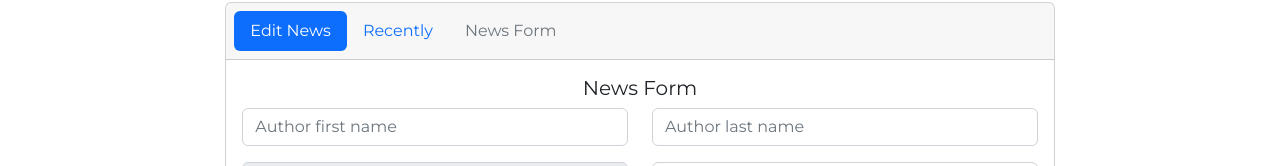
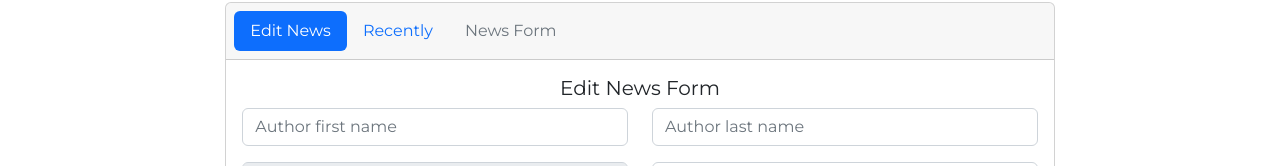
Before and after one commit to Enowizzy/react-app, a React (Create React App) app: page /admin/edit-news/1 in a window 1280 px wide. Shown: the part 126-292 px from the top of the page. Built offline with nearby package versions, Linux system fonts and the light colour scheme.

Commit message:
edit news view

```diff
--- a/src/admin/components/edit-news/editNews.js
+++ b/src/admin/components/edit-news/editNews.js
@@ -39,7 +39,7 @@ const EditNews = () => {
                     </ul>
                 </div>
                 <div class="card-body">
-                    <h5 class="card-title">News Form</h5>
+                    <h5 class="card-title">Edit News Form</h5>
                     <form class="text-center" onSubmit={addNews}>
                         <div class="row">
                             <div class="col">
```
